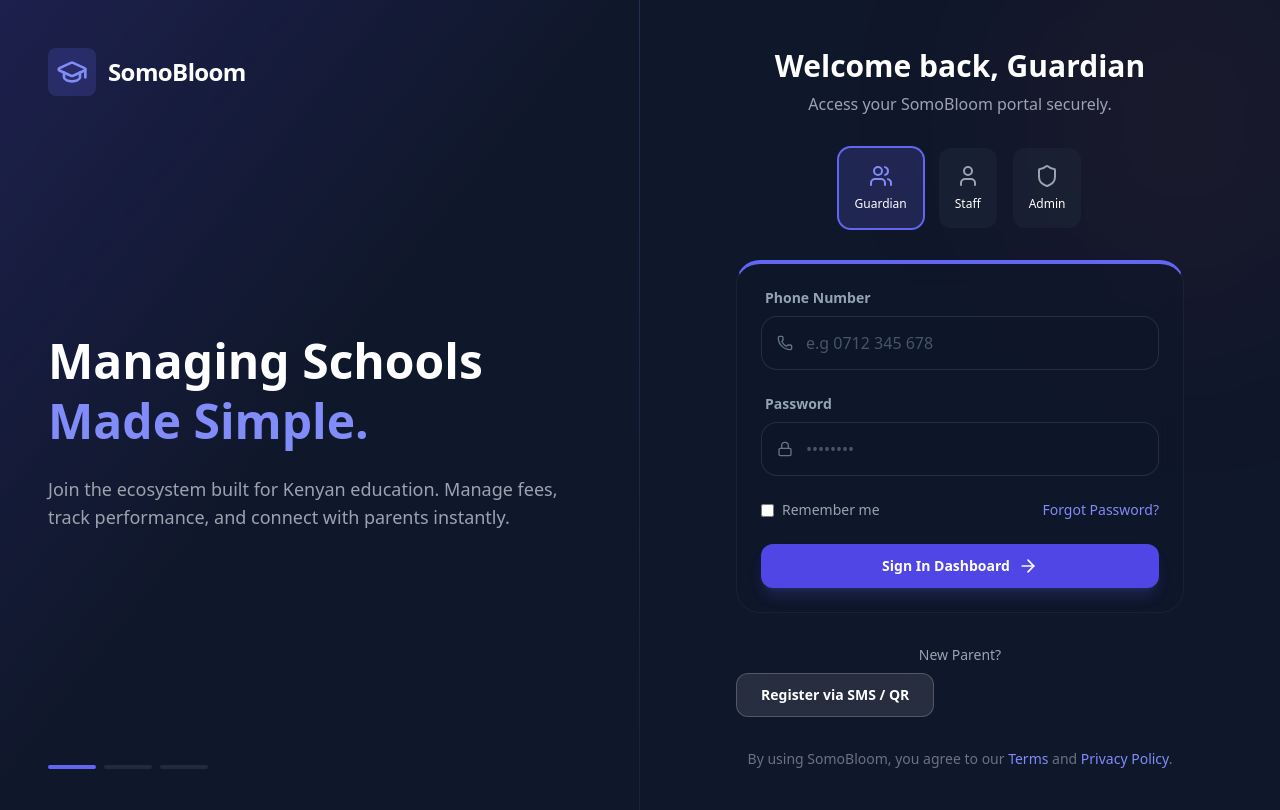
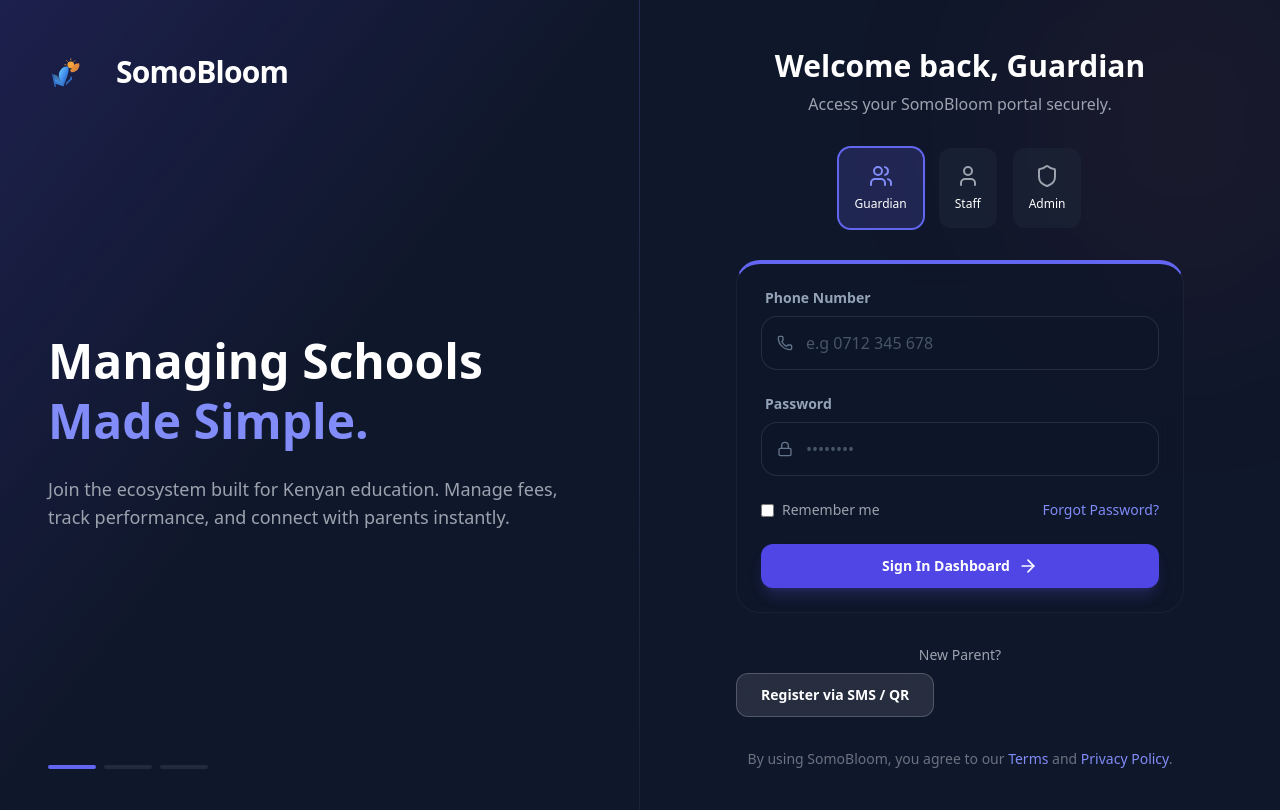
Before and after one commit to iannyakundi468-coder/School-System, a React (Vite) app: page /login in a window 1280 px wide. Shown: the top 810 px of the page. Built offline with nearby package versions, Linux system fonts and the light colour scheme.

Commit message:
Logo and name infusion and update

```diff
--- a/index.html
+++ b/index.html
@@ -3,9 +3,9 @@
 
 <head>
   <meta charset="UTF-8" />
-  <link rel="icon" type="image/svg+xml" href="/vite.svg" />
+  <link rel="icon" type="image/svg+xml" href="/somobloom.svg" />
   <meta name="viewport" content="width=device-width, initial-scale=1.0" />
-  <title>The St Joseph's Kisii South Academy - School Management System</title>
+  <title>SomoBloom - Managing Schools Made Simple</title>
 </head>
 
 <body>
--- /dev/null
+++ b/src/components/ui/Logo.tsx
@@ -0,0 +1,28 @@
+import React from 'react';
+
+interface LogoProps {
+    className?: string;
+    iconClassName?: string;
+    textClassName?: string;
+    showText?: boolean;
+}
+
+export const Logo: React.FC<LogoProps> = ({
+    className = '',
+    iconClassName = 'w-10 h-10',
+    textClassName = 'text-2xl font-bold tracking-tight',
+    showText = true
+}) => {
+    return (
+        <div className={`flex items-center gap-3 ${className}`}>
+            <img
+                src="/somobloom.svg"
+                alt="SomoBloom Logo"
+                className={`object-contain ${iconClassName}`}
+            />
+            {showText && (
+                <span className={textClassName}>SomoBloom</span>
+            )}
+        </div>
+    );
+};
--- a/src/context/AuthContext.tsx
+++ b/src/context/AuthContext.tsx
@@ -32,7 +32,7 @@
             if (res.ok) {
                 const data = await res.json();
                 setUser(data.user);
-                localStorage.setItem('st_josephs_user', JSON.stringify(data.user));
+                localStorage.setItem('somobloom_user', JSON.stringify(data.user));
                 return;
             }
         } catch (error) {
@@ -46,17 +46,17 @@
             id: Math.random().toString(36).substr(2, 9),
         };
         setUser(mockUser);
-        localStorage.setItem('st_josephs_user', JSON.stringify(mockUser));
+        localStorage.setItem('somobloom_user', JSON.stringify(mockUser));
     };
 
     const logout = () => {
         setUser(null);
-        localStorage.removeItem('st_josephs_user');
+        localStorage.removeItem('somobloom_user');
     };
 
     // Load user from local storage
     React.useEffect(() => {
-        const stored = localStorage.getItem('st_josephs_user');
+        const stored = localStorage.getItem('somobloom_user');
         if (stored) setUser(JSON.parse(stored));
     }, []);
 
@@ -75,4 +75,4 @@
     return context;
 };
 
-// The St Joseph's Kisii South Academy V1.0
+// SomoBloom V1.0
--- a/src/layouts/AuthLayout.tsx
+++ b/src/layouts/AuthLayout.tsx
@@ -1,5 +1,5 @@
 import React from 'react';
-import { GraduationCap } from 'lucide-react';
+import { Logo } from '../components/ui/Logo';
 
 interface AuthLayoutProps {
     children: React.ReactNode;
@@ -16,11 +16,8 @@
                     <div className="absolute top-[-20%] left-[-20%] w-[80%] h-[80%] bg-indigo-500/10 rounded-full blur-[120px] animate-pulse"></div>
                 </div>
 
-                <div className="flex items-center gap-3">
-                    <div className="p-2 bg-indigo-500/20 rounded-lg backdrop-blur-sm">
-                        <GraduationCap className="w-8 h-8 text-indigo-400" />
-                    </div>
-                    <span className="font-bold text-2xl tracking-tight">SomoBloom</span>
+                <div className="flex items-center">
+                    <Logo iconClassName="h-10 w-10 sm:h-12 sm:w-12 text-indigo-400" textClassName="font-bold text-3xl tracking-tight ml-2 text-white" />
                 </div>
 
                 <div className="space-y-6 max-w-lg">
--- a/src/pages/Dashboard.tsx
+++ b/src/pages/Dashboard.tsx
@@ -4,6 +4,7 @@
 import { StaffView } from "../components/dashboard/StaffView";
 import { AdminView } from "../components/dashboard/AdminView";
 import { useNavigate } from 'react-router-dom';
+import { Logo } from '../components/ui/Logo';
 
 export const Dashboard = () => {
     const navigate = useNavigate();
@@ -42,11 +43,14 @@
         <div className="min-h-screen bg-mesh p-4 md:p-8">
             <div className="max-w-7xl mx-auto space-y-8 animate-in">
                 <header className="flex flex-col md:flex-row justify-between items-start md:items-center gap-6 pb-8 border-b border-slate-200">
-                    <div>
-                        <h1 className="text-3xl md:text-4xl font-bold text-white">Dashboard</h1>
-                        <div className="flex items-center gap-2 mt-2">
-                            <span className="w-2 h-2 rounded-full bg-indigo-500 animate-pulse"></span>
-                            <p className="text-slate-500 font-medium">Welcome back, {user.name} <span className="text-slate-300 mx-1">|</span> <span className="text-indigo-600 capitalize">{user.role}</span></p>
+                    <div className="flex items-center gap-4">
+                        <Logo showText={false} iconClassName="h-10 w-10 md:h-12 md:w-12" />
+                        <div>
+                            <h1 className="text-3xl md:text-4xl font-bold text-white">Dashboard</h1>
+                            <div className="flex items-center gap-2 mt-2">
+                                <span className="w-2 h-2 rounded-full bg-indigo-500 animate-pulse"></span>
+                                <p className="text-slate-500 font-medium">Welcome back, {user.name} <span className="text-slate-300 mx-1">|</span> <span className="text-indigo-600 capitalize">{user.role}</span></p>
+                            </div>
                         </div>
                     </div>
                     <div className="flex gap-3 w-full md:w-auto">
--- a/src/pages/events/EventsPage.tsx
+++ b/src/pages/events/EventsPage.tsx
@@ -6,7 +6,7 @@
 
 const MOCK_EVENTS = [
     { id: 1, title: 'Madaraka Day Celebrations', date: '2026-06-01', time: '09:00 AM', location: 'School Assembly Ground', type: 'Holiday', description: 'Celebrating Kenya\'s internal self-rule.' },
-    { id: 2, title: 'Term 1 CBC Open Day', date: '2026-03-20', time: '02:00 PM', location: 'St Joseph\'s Hall', type: 'Academic', description: 'Exhibition of Form 3 projects and assessment reviews.' },
+    { id: 2, title: 'Term 1 CBC Open Day', date: '2026-03-20', time: '02:00 PM', location: 'Main Hall', type: 'Academic', description: 'Exhibition of Form 3 projects and assessment reviews.' },
     { id: 3, title: 'Kisii County Music Festivals', date: '2026-04-05', time: '10:00 AM', location: 'Kisii University', type: 'Arts', description: 'Representing the school at the county level.' },
     { id: 4, title: 'Easter Value Break', date: '2026-04-10', time: 'All Day', location: 'N/A', type: 'Holiday', description: 'School closed for Easter festivities.' },
 ];
```
Also changed, not shown: public/somobloom.svg (added).
